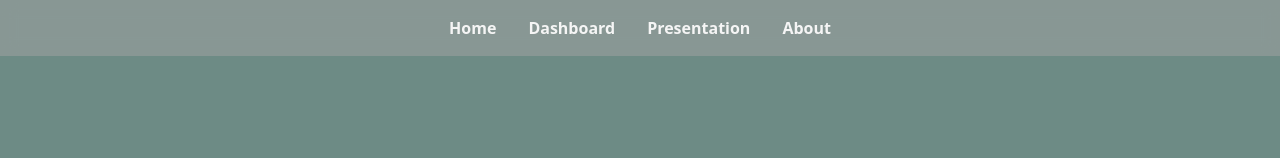
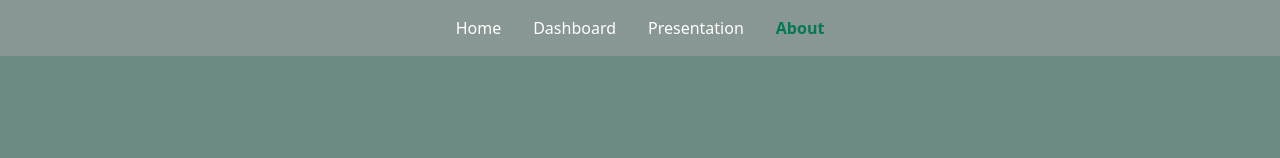
Before and after one commit to aantonelou/spotifytrendsviz, a Next.js app: page /about in a window 1280 px wide. Shown: the top 158 px of the page. Built offline with nearby package versions, Linux system fonts and the light colour scheme.

Commit message:
Fixed active tab colour

```diff
--- a/src/components/Sections/Header.tsx
+++ b/src/components/Sections/Header.tsx
@@ -94,20 +94,22 @@ const NavItem: FC<{
   section: string;
   className: string;
   onClick?: () => void;
-}> = memo(({ section, className, onClick }) => {
+}> = memo(({ section, onClick }) => {
   const router = useRouter();
-  const href = `/${section === 'home' ? '' : section}`;
-  const isActive = router.pathname === href;
+  const href = `/${section === 'home' ? '' : section}`.toLowerCase();
+  const isActive = router.asPath.toLowerCase() === href;
 
-  const activeClass = isActive ? 'text-emerald-700' : 'text-neutral-100';
+  const activeStyle = isActive ? { color: '#047857', fontWeight: '600' } : { color: '#ffffff' };
+
+  const displayText = section.charAt(0).toUpperCase() + section.slice(1);
 
   return (
     <Link
-      className={`${className} ${activeClass}`}
+      style={activeStyle}
       href={href}
       key={section}
       onClick={onClick}>
-      {section}
+      {displayText}
     </Link>
   );
 });
--- a/src/pages/about.tsx
+++ b/src/pages/about.tsx
@@ -2,8 +2,10 @@ import { FC, memo } from 'react';
 import Page from '../components/Layout/Page';
 import { homePageMeta } from '../data/data';
 import About from '../components/Sections/About';
-import Header from '../components/Sections/Header';
 import Footer from '../components/Sections/Footer';
+import dynamic from 'next/dynamic';
+
+const Header = dynamic(() => import('../components/Sections/Header'), { ssr: false });
 
 const AboutPage: FC = memo(() => {
   const { title, description, favicon } = homePageMeta;
```
Also changed, not shown: 1 other file (tests, documents, lock files or other folders).
